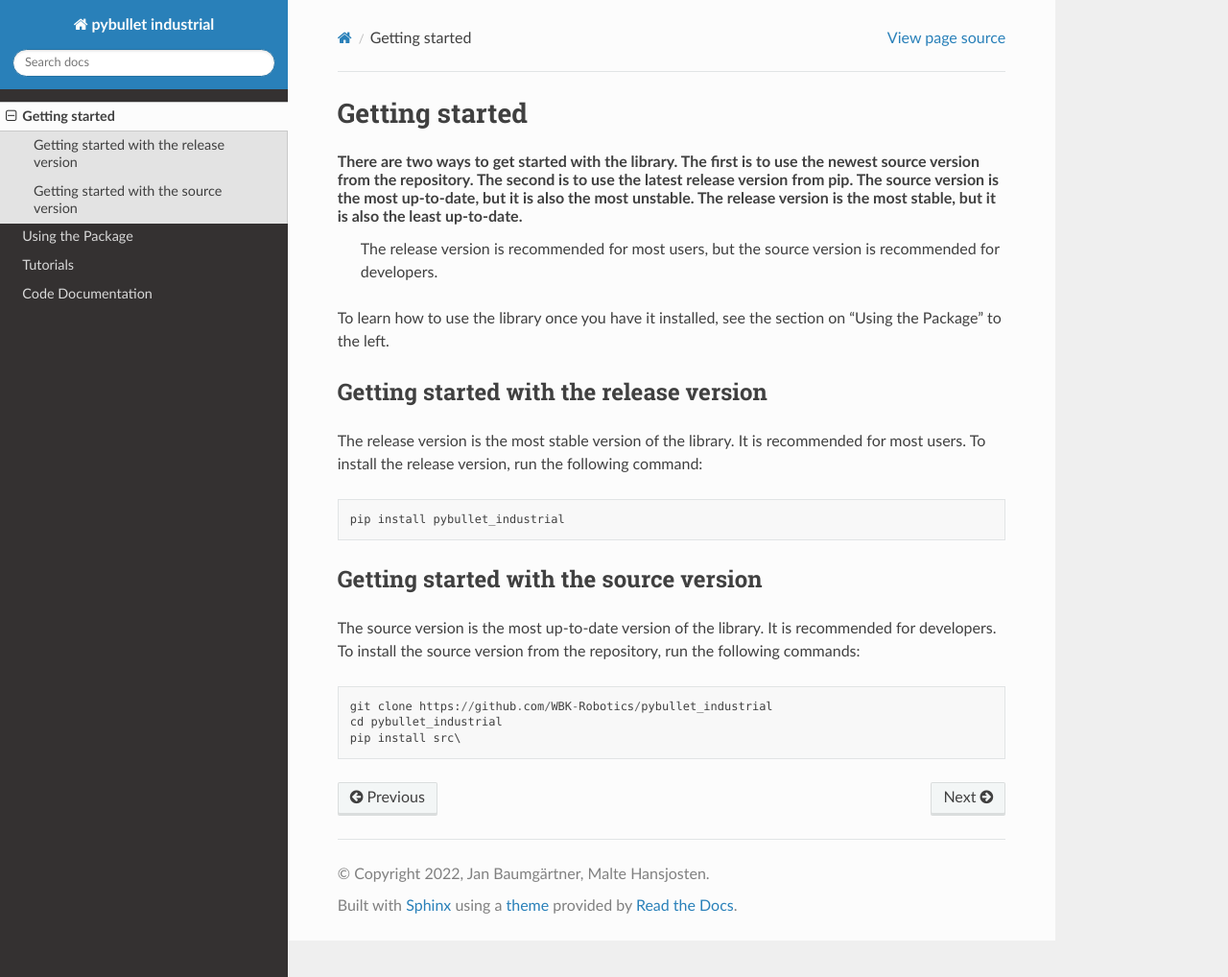
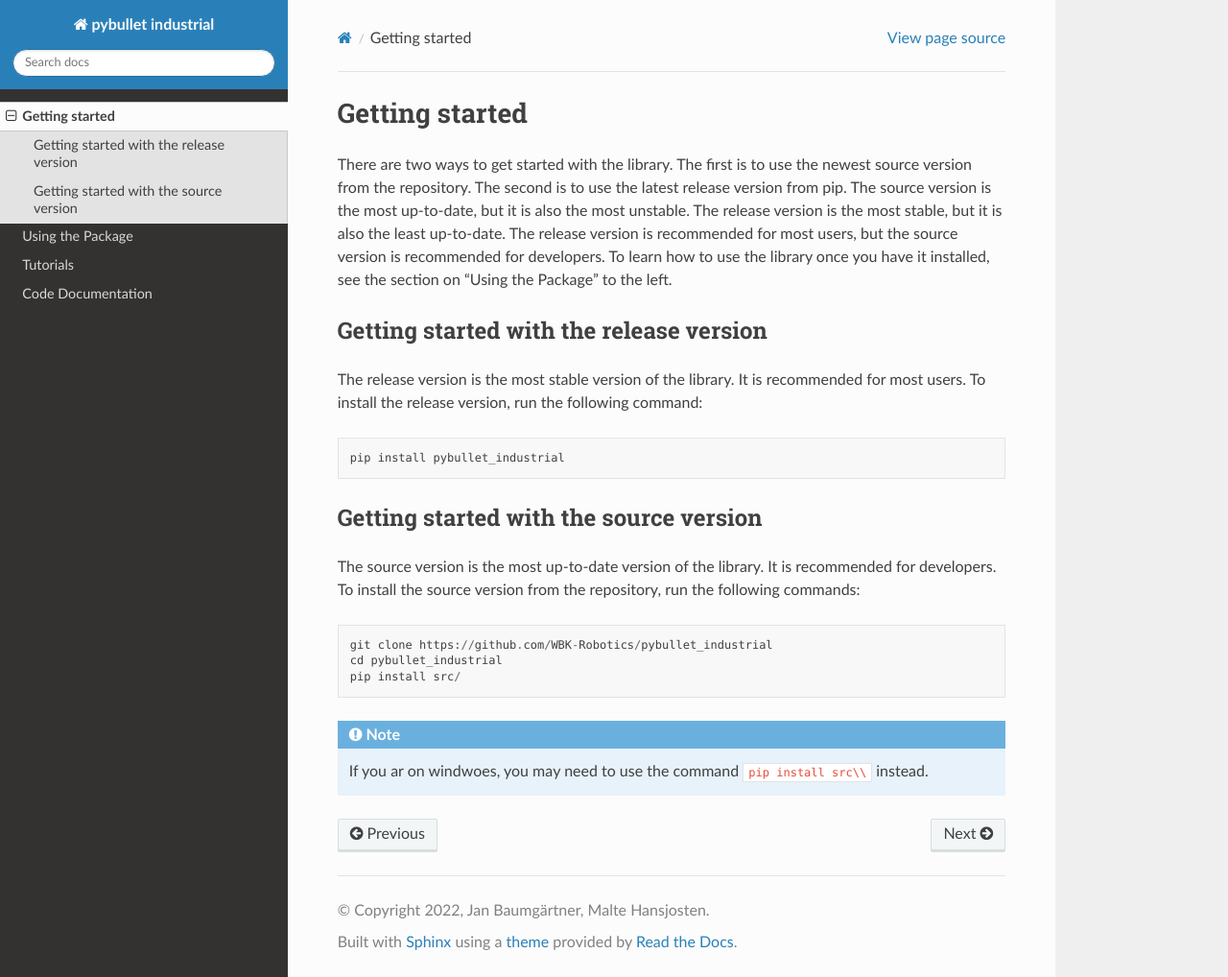
Before and after one commit to WBK-Robotics/pybullet_industrial, a Sphinx documentation site: the page built from docs/source/getting_started.rst, in a window 1280 px wide and 1018 px high. Shown: the whole window at 96% size. Built offline with Sphinx 7.4.7 and the Read the Docs theme 2.0.0, drawn with Linux system fonts in a browser that asks for light colours; pages that are not in the unit, such as notebooks, are missing from menus.

Commit message:
added spinx gallery to conf and made getting started OS dependent

```diff
--- a/docs/source/conf.py
+++ b/docs/source/conf.py
@@ -9,6 +9,7 @@
 import sys
 import os
 import mock
+import sphinx_gallery
 
 MOCK_MODULES = ['numpy', 'casadi', 'pybullet', 'scipy']
 for mod_name in MOCK_MODULES:
--- a/docs/source/getting_started.rst
+++ b/docs/source/getting_started.rst
@@ -2,8 +2,10 @@
 ***************
 
 
-There are two ways to get started with the library. The first is to use the newest source version from the repository. The second is to use the latest release version from pip. The source version is the most up-to-date, but it is also the most unstable. The release version is the most stable, but it is also the least up-to-date.
- The release version is recommended for most users, but the source version is recommended for developers.
+There are two ways to get started with the library. The first is to use the newest source version from the repository.
+The second is to use the latest release version from pip. The source version is the most up-to-date, but it is also the most unstable.
+The release version is the most stable, but it is also the least up-to-date.
+The release version is recommended for most users, but the source version is recommended for developers.
 To learn how to use the library once you have it installed, see the section on "Using the Package" to the left.
 
 Getting started with the release version
@@ -23,4 +25,6 @@
 
     git clone https://github.com/WBK-Robotics/pybullet_industrial
     cd pybullet_industrial
-    pip install src\
+    pip install src/
+
+.. note:: If you ar on windwoes, you may need to use the command ``pip install src\\`` instead.
```
